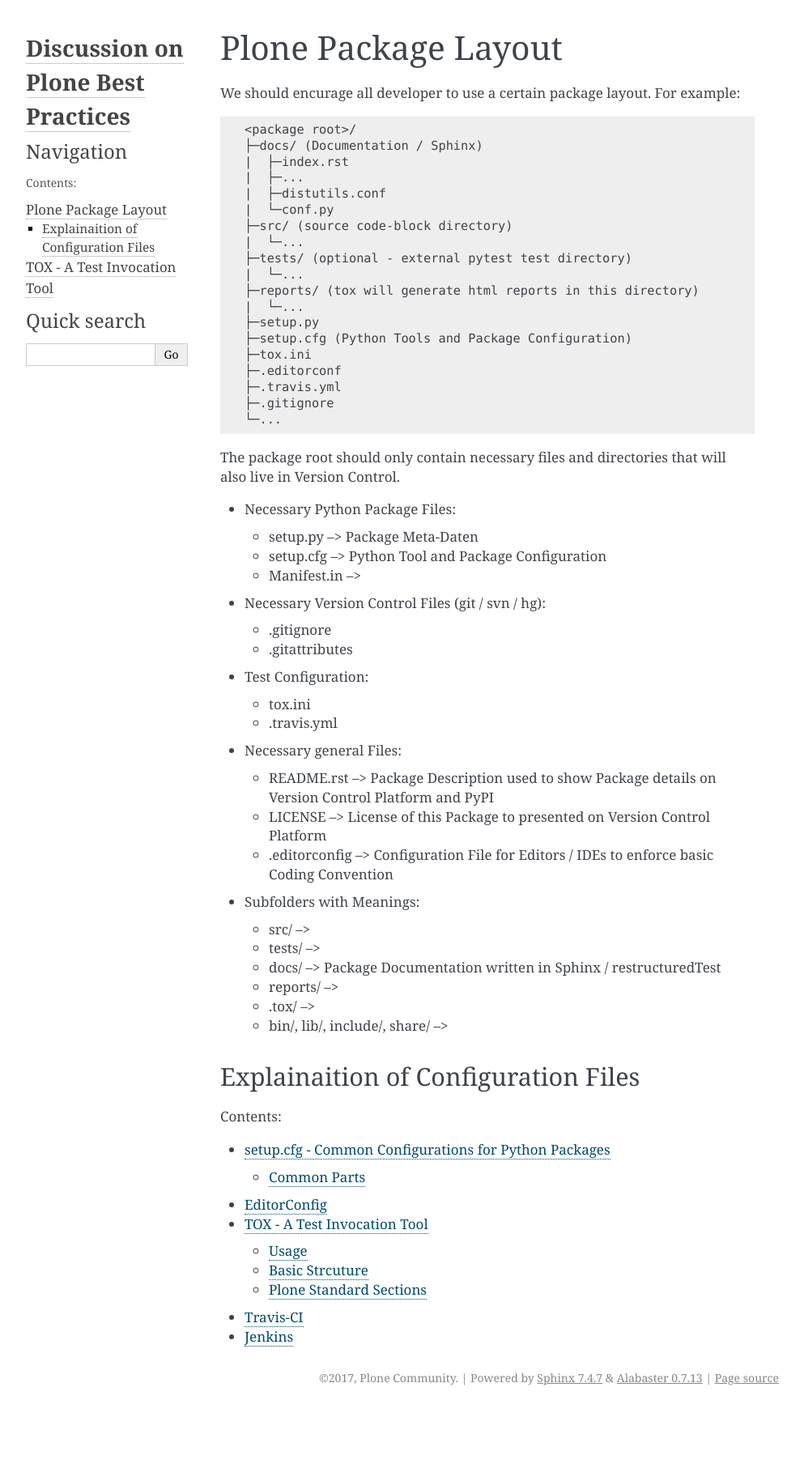
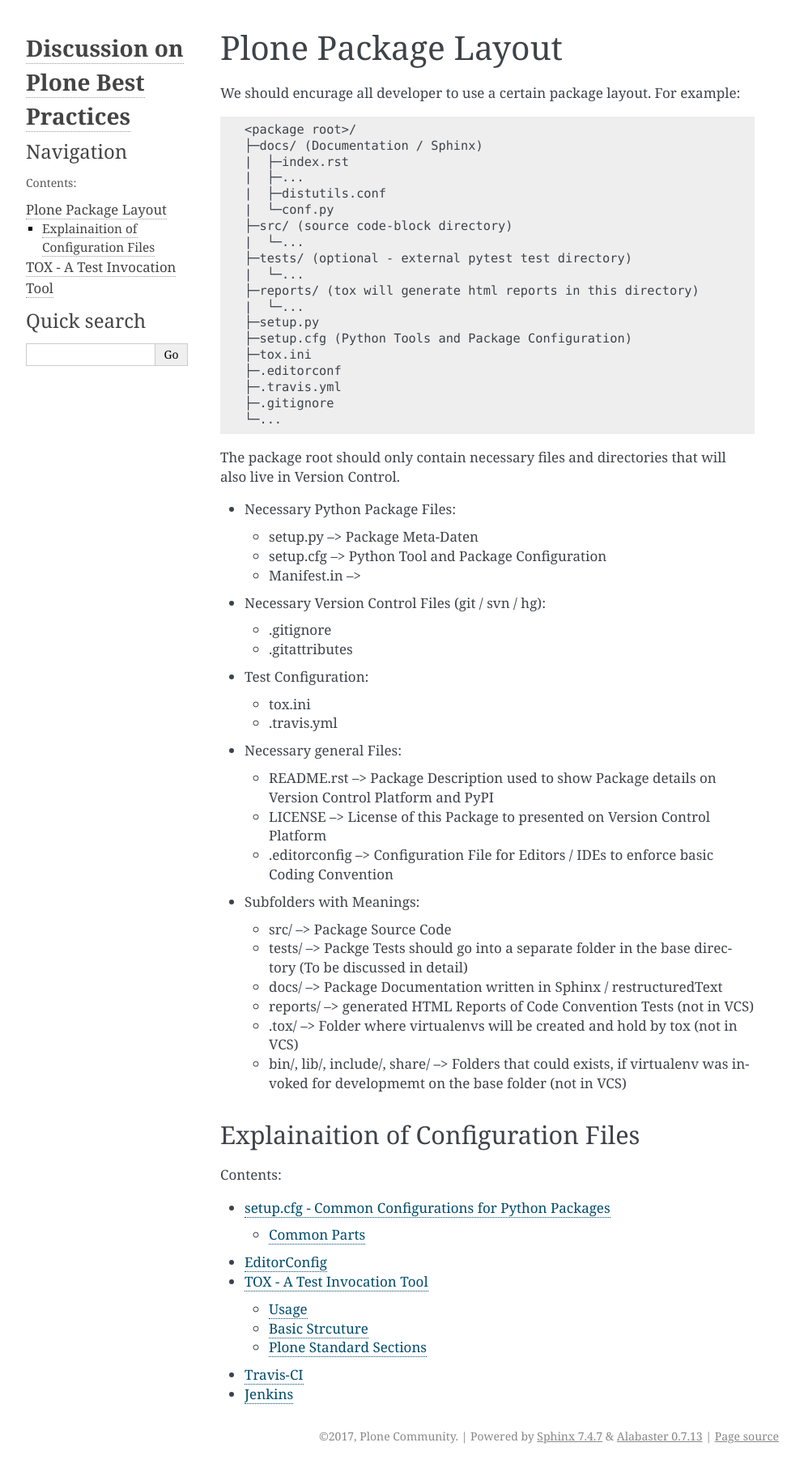
Before and after one commit to plone/plone_best_practices_discussion, a Sphinx documentation site: the page built from docs/package_layout/index.rst, in a window 1280 px wide. Shown: the whole page at 81% size, without its empty margins (148-1141 px from the left). Built offline with Sphinx 7.4.7, drawn with Linux system fonts in a browser that asks for light colours; before the commit the page ends 1741 px from its top, so only the background shows below that.

Commit message:
start writing about a tests folder

```diff
--- a/docs/package_layout/index.rst
+++ b/docs/package_layout/index.rst
@@ -53,13 +53,12 @@ The package root should only contain necessary files and directories that will a
 
 * Subfolders with Meanings:
 
-  * src/ -->
-  * tests/ -->
-  * docs/ --> Package Documentation written in Sphinx / restructuredTest
-  * reports/ -->
-  * .tox/ -->
-  * bin/, lib/, include/, share/ -->
-
+  * src/ --> Package Source Code
+  * tests/ --> Packge Tests should go into a separate folder in the base directory (To be discussed in detail)
+  * docs/ --> Package Documentation written in Sphinx / restructuredText
+  * reports/ --> generated HTML Reports of Code Convention Tests (not in VCS)
+  * .tox/ --> Folder where virtualenvs will be created and hold by tox (not in VCS)
+  * bin/, lib/, include/, share/ --> Folders that could exists, if virtualenv was invoked for developmemt on the base folder (not in VCS)
 
 Explainaition of Configuration Files
 ------------------------------------
```
Also changed, not shown: docs/package_layout/tests_folder.rst (added, +8 -0 lines).
